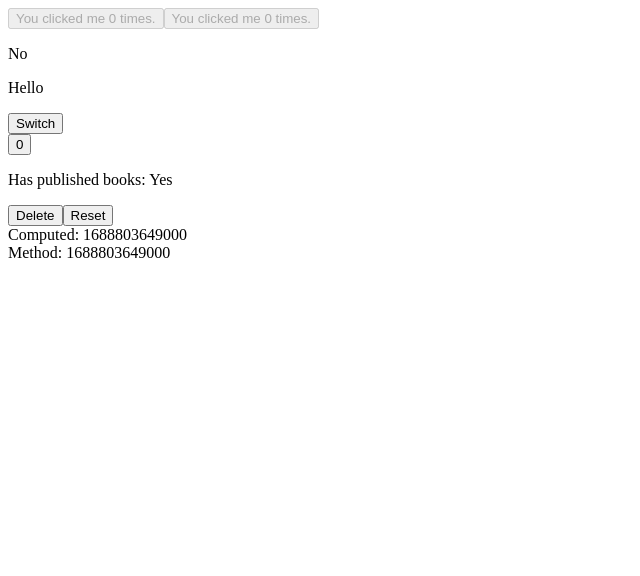
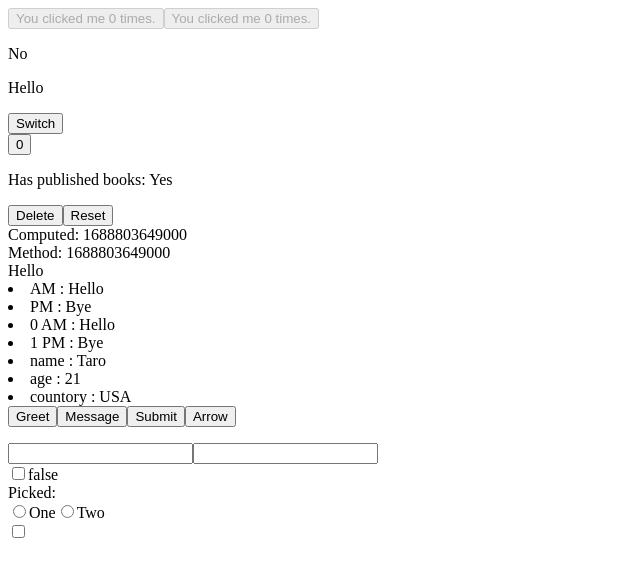
Before and after one commit to koyamal/pra_vue3, a Vue app in the folder vuePractive/: page / in a window 1280 px wide. Shown: the top 576 px of the page, without its empty margins (0-640 px from the left). Built offline with nearby package versions, Linux system fonts and the light colour scheme.

Commit message:
Use vue3

```diff
--- a/vuePractive/src/App.vue
+++ b/vuePractive/src/App.vue
@@ -20,6 +20,24 @@ export default {
           'Vue 4 - The Mystery'
         ]
       },
+      isActive: false,
+      hasError: false,
+      items: [
+        {message: "Hello", time: "AM"},
+        {message: "Bye", time: "PM"},
+      ],
+      itemsObject: {
+        name: "Taro",
+        age: 21,
+        countory: "USA",
+      },
+      name: "taro",
+      text: "",
+      checked: false,
+      picked: "",
+      dynamicTrueValue: "OK",
+      dynamicFalseValue: "No",
+      toggle: "",
     }
   },
 
@@ -54,6 +72,22 @@ export default {
     nowInMethods() {
       return Date.now();
     },
+    greet(event) {
+      console.log(`Hello ${this.name}!`)
+      if (event) {
+        console.log(event.target.tagName)
+      }
+    },
+    sayText(message) {
+      console.log(message);
+    },
+    warn(message, event) {
+      if (event) {
+        console.log(event.clientX);
+        event.preventDefault();
+      }
+      alert(message);
+    },
   }
 }
 </script>
@@ -76,4 +110,52 @@ export default {
   </div>
   <div>Computed: {{ now }}</div>
   <div>Method: {{ nowInMethods() }}</div>
+  <div class="static" :class="{active: isActive, textDanger: hasError}">Hello</div>
+  <div>
+    <li v-for="item in items">
+      {{ item.time }} : {{ item.message }}
+    </li>
+  </div>
+  <div>
+    <li v-for="({time, message}, index) in items">
+      {{ index }} {{ time }} : {{ message }}
+    </li>
+  </div>
+  <div>
+    <li v-for="(value, key) in itemsObject" :key="value">
+      {{ key }} : {{ value }}
+    </li>
+  </div>
+  <div>
+    <button @click="greet">Greet</button>
+    <button @click="sayText('Hello, Bob')">Message</button>
+    <button @click="warn('Form cannot be submitted yet.', $event)">Submit</button>
+    <button @click="(event) => warn('Form cannot be submitted yet.', event)">Arrow</button>
+  </div>
+  <div>
+    <p>{{ text }}</p>
+    <input :value="text" @input="event => text = event.target.value">
+    <input v-model="text">
+  </div>
+  <div>
+    <input type="checkbox" id="checkbox" v-model="checked" />
+    <label for="checkbox">{{ checked }}</label>
+  </div>
+  <div>
+    <div>Picked: {{ picked }}</div>
+
+    <input type="radio" id="one" value="One" v-model="picked" />
+    <label for="one">One</label>
+
+    <input type="radio" id="two" value="Two" v-model="picked" />
+    <label for="two">Two</label>
+  </div>
+  <div>
+    <input
+      type="checkbox"
+      v-model="toggle"
+      :true-value="dynamicTrueValue"
+      :false-value="dynamicFalseValue" />
+      <p>{{ toggle }}</p>
+  </div>
 </template>
```
